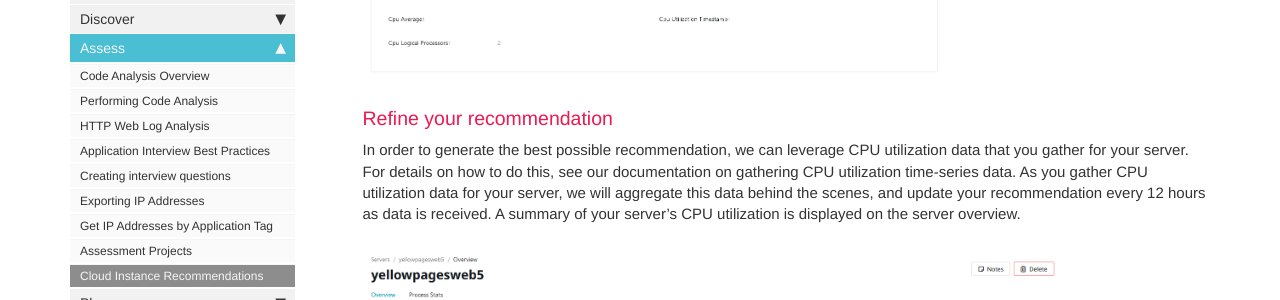
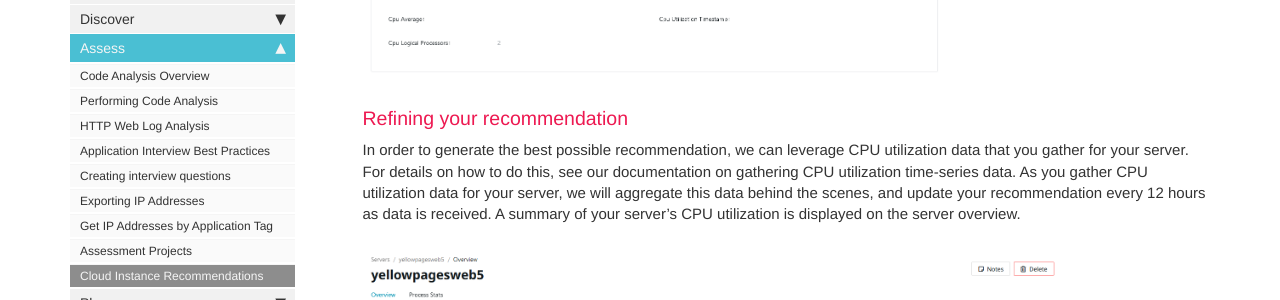
Before and after one commit to tidalmigrations/tidalmigrations.github.io, a Jekyll site: the page built from pages/user guides/instance_recommendation.md, in a window 1280 px wide and 900 px high, scrolled down 2117 px. Shown: the part 153-453 px from the top of the window. Built offline with Jekyll 4.4.1, drawn with Linux system fonts in a browser that asks for light colours; nearby versions of some CDN libraries; comment, search, counter and statistics services are not loaded.

Commit message:
Update pages/user guides/instance_recommendation.md
Co-authored-by: Justin <justincbarclay@gmail.com>

```diff
--- a/pages/user guides/instance_recommendation.md
+++ b/pages/user guides/instance_recommendation.md
@@ -55,7 +55,7 @@ From here, we can begin generating recommendations for this server. You can find
 
 {% include image.html file="instance_rec_3.png" %}
 
-### Refine your recommendation
+### Refining your recommendation
 
 In order to generate the best possible recommendation, we can leverage CPU utilization data that you gather for your server. For details on how to do this, see our documentation on gathering CPU utilization time-series data. As you gather CPU utilization data for your server, we will aggregate this data behind the scenes, and update your recommendation every 12 hours as data is received. A summary of your server's CPU utilization is displayed on the server overview.
 
```
